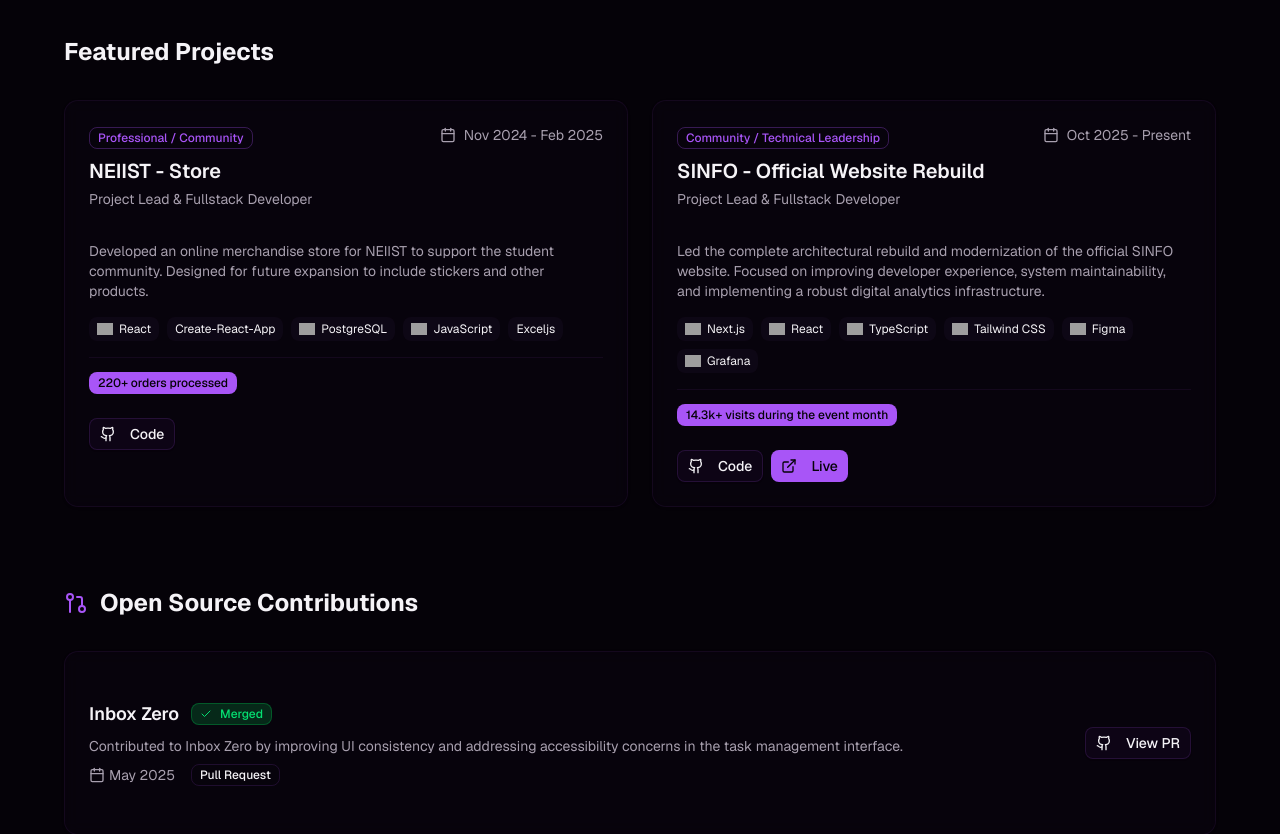
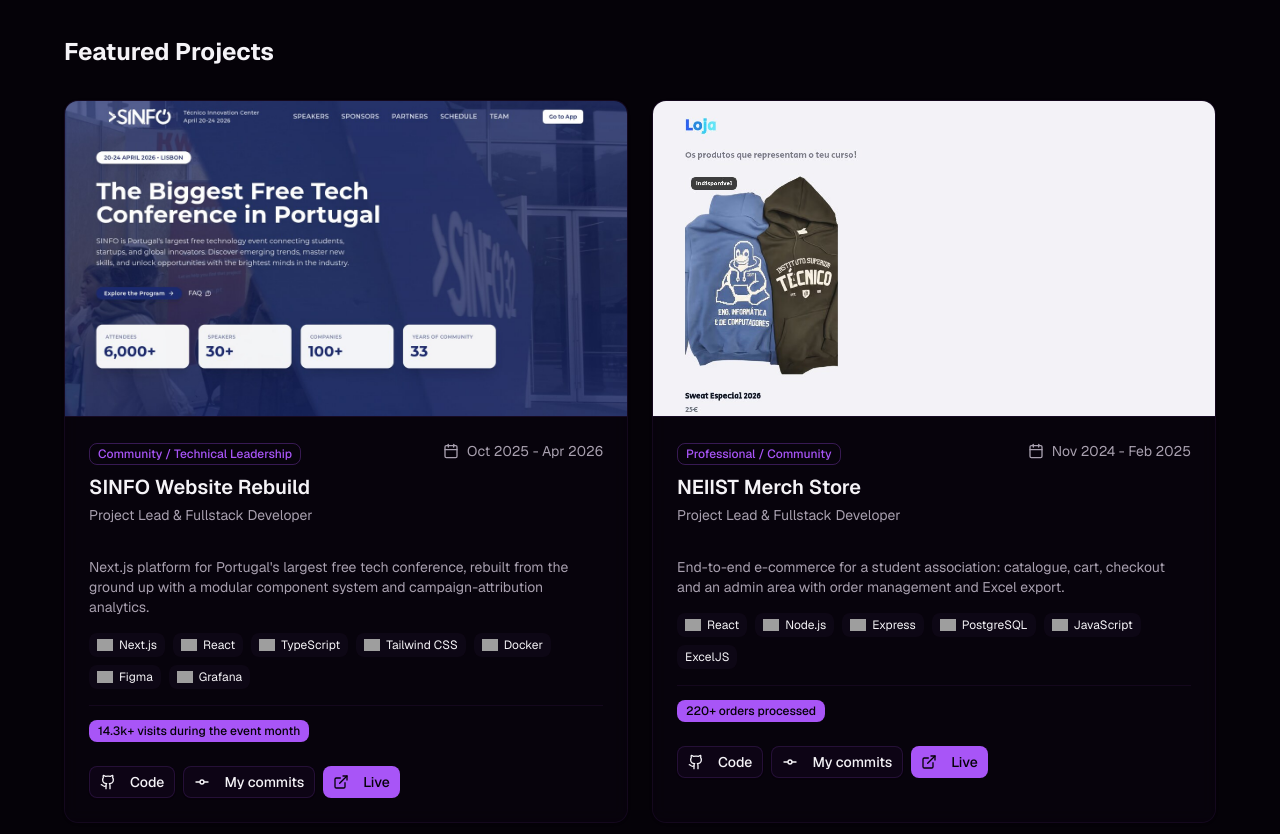
Before and after one commit to Francisca105/portfolio, a Next.js app: page /projects in a window 1280 px wide. Shown: the part 280-1114 px from the top of the page. Built offline with nearby package versions, Linux system fonts and the light colour scheme; grey boxes are pictures that could not be loaded.

Commit message:
feat: add screenshots, problem/solution/result and commit links to projects

```diff
--- a/public/me.json
+++ b/public/me.json
@@ -246,56 +246,76 @@
   ],
   "projects": [
     {
-      "title": "NEIIST - Store",
-      "context": "Professional / Community",
-      "role": "Project Lead & Fullstack Developer",
-      "start": "2024-11",
-      "end": "2025-02",
-      "description": "Developed an online merchandise store for NEIIST to support the student community. Designed for future expansion to include stickers and other products.",
-      "technologies": [
-        "React",
-        "Create-React-App",
-        "PostgreSQL",
-        "JavaScript",
-        "Exceljs"
-      ],
-      "proof_of_competence": {
-        "metrics": {
-          "badge": "220+ orders processed"
-        },
-        "technical": "Automated order export system using Exceljs"
-      },
-      "links": {
-        "github": "https://github.com/Francisca105/neiist-website/tree/feature/new-shop"
-      }
-    },
-    {
-      "title": "SINFO - Official Website Rebuild",
+      "id": "sinfo-rebuild",
+      "title": "SINFO Website Rebuild",
       "context": "Community / Technical Leadership",
       "role": "Project Lead & Fullstack Developer",
       "start": "2025-10",
       "end": "2026-04",
-      "is_current": true,
-      "description": "Led the complete architectural rebuild and modernization of the official SINFO website. Focused on improving developer experience, system maintainability, and implementing a robust digital analytics infrastructure.",
+      "is_current": false,
+      "description": "Next.js platform for Portugal's largest free tech conference, rebuilt from the ground up with a modular component system and campaign-attribution analytics.",
+      "problem": "The legacy site was hard to change and nobody could tell which campaigns actually brought attendees.",
+      "solution": "Rebuilt the site on Next.js App Router, TypeScript and Tailwind as a modular component system for schedule, speakers and sponsors. Dockerised staging and production. Added referral attribution through ref query params feeding Grafana dashboards. Led a team of junior developers: scope, timelines and mentoring.",
+      "result": "Served SINFO 33 in April 2026: 14.3k visits in the event month, 6,000+ visits and 10,000+ page views per month since. 35+ commits merged upstream.",
       "technologies": [
         "Next.js",
         "React",
         "TypeScript",
         "Tailwind CSS",
+        "Docker",
         "Figma",
         "Grafana"
       ],
+      "image": {
+        "src": "/projects/sinfo.jpg",
+        "alt": "Homepage of the rebuilt SINFO website"
+      },
       "proof_of_competence": {
         "metrics": {
           "badge": "14.3k+ visits during the event month",
           "engagement": "6,000+ visits and 10,000+ page views per month",
-          "analytics_impact": "Engineered a custom referral tracking system (ref query params) integrated with Grafana"
-        },
-        "technical": "Architected a modular frontend using Next.js and implemented real-time marketing attribution dashboards to monitor traffic sources and campaign effectiveness."
+          "analytics_impact": "Referral tracking via ref params feeding Grafana"
+        }
       },
       "links": {
         "github": "https://github.com/Francisca105/sinfo-website",
-        "live": "http://sinfo.falmeida.dev/"
+        "live": "https://sinfo.falmeida.dev/",
+        "commits": "https://github.com/sinfo/sinfo-website/commits?author=Francisca105"
+      }
+    },
+    {
+      "id": "neiist-store",
+      "title": "NEIIST Merch Store",
+      "context": "Professional / Community",
+      "role": "Project Lead & Fullstack Developer",
+      "start": "2024-11",
+      "end": "2025-02",
+      "is_current": false,
+      "description": "End-to-end e-commerce for a student association: catalogue, cart, checkout and an admin area with order management and Excel export.",
+      "problem": "Merch orders were collected through forms and reconciled by hand in spreadsheets.",
+      "solution": "Built the catalogue, cart, checkout and an admin area with order management and Excel export (ExcelJS) on the existing React, Express and PostgreSQL codebase. Shipped as 8 merged pull requests, including the mobile cart fixes.",
+      "result": "220+ orders processed through the store, with order exports replacing manual spreadsheet reconciliation.",
+      "technologies": [
+        "React",
+        "Node.js",
+        "Express",
+        "PostgreSQL",
+        "JavaScript",
+        "ExcelJS"
+      ],
+      "image": {
+        "src": "/projects/neiist-store.jpg",
+        "alt": "NEIIST merch store page"
+      },
+      "proof_of_competence": {
+        "metrics": {
+          "badge": "220+ orders processed"
+        }
+      },
+      "links": {
+        "github": "https://github.com/Francisca105/neiist-website/tree/feature/new-shop",
+        "live": "https://neiist.tecnico.ulisboa.pt/pt/shop",
+        "commits": "https://github.com/neiist-dev/neiist-website/commits?author=Francisca105"
       }
     }
   ],
--- a/src/components/projects/project-dialog.tsx
+++ b/src/components/projects/project-dialog.tsx
@@ -1,6 +1,13 @@
 "use client";
 
-import { Calendar, ExternalLink, Github, User } from "lucide-react";
+import {
+  Calendar,
+  ExternalLink,
+  GitCommitHorizontal,
+  Github,
+  User,
+} from "lucide-react";
+import Image from "next/image";
 import { SkillIcon } from "@/components/skill-icon";
 import { Badge } from "@/components/ui/badge";
 import { Button } from "@/components/ui/button";
@@ -12,6 +19,7 @@ import {
   DialogTitle,
 } from "@/components/ui/dialog";
 import { formatMonth } from "@/lib/format-date";
+import { assetPath } from "@/lib/paths";
 import type { Icons, Project } from "@/types/portfolio";
 
 interface ProjectDialogProps {
@@ -32,11 +40,35 @@ export function ProjectDialog({
     metrics?.analytics_impact,
   ].filter((m): m is string => !!m);
 
+  // Problem -> Solution -> Result, shown only for the parts that exist.
+  const story = [
+    { label: "Problem", text: project?.problem, emphasis: false },
+    { label: "Solution", text: project?.solution, emphasis: false },
+    { label: "Result", text: project?.result, emphasis: true },
+  ].flatMap((step) => (step.text ? [{ ...step, text: step.text }] : []));
+
   return (
     <Dialog open={!!project} onOpenChange={(open) => !open && onClose()}>
       <DialogContent className="max-w-[calc(100%-2rem)] sm:max-w-2xl max-h-[85vh] overflow-y-auto">
         {project && (
           <>
+            {project.image && (
+              // The wrapper keeps the aspect-ratio box from being a direct
+              // grid item of the dialog: a stretched grid item ignores its
+              // aspect ratio, collapses its row and overlaps the text below.
+              <div>
+                <div className="relative aspect-video overflow-hidden rounded-lg border border-border/50 bg-secondary/30">
+                  <Image
+                    src={assetPath(project.image.src)}
+                    alt={project.image.alt}
+                    fill
+                    sizes="(min-width: 640px) 42rem, 100vw"
+                    className="object-cover object-top"
+                  />
+                </div>
+              </div>
+            )}
+
             <DialogHeader>
               <Badge
                 variant="outline"
@@ -65,6 +97,27 @@ export function ProjectDialog({
             <p className="text-sm text-muted-foreground leading-relaxed">
               {project.description}
             </p>
+
+            {story.length > 0 && (
+              <div className="space-y-4 rounded-lg border border-border/50 bg-secondary/30 p-4">
+                {story.map((step) => (
+                  <div key={step.label}>
+                    <h4 className="text-xs font-medium uppercase tracking-wider text-primary mb-1">
+                      {step.label}
+                    </h4>
+                    <p
+                      className={
+                        step.emphasis
+                          ? "text-sm font-medium text-foreground"
+                          : "text-sm text-muted-foreground"
+                      }
+                    >
+                      {step.text}
+                    </p>
+                  </div>
+                ))}
+              </div>
+            )}
 
             {project.proof_of_competence?.technical && (
               <div className="rounded-lg border border-border/50 bg-secondary/30 p-4">
@@ -101,27 +154,28 @@ export function ProjectDialog({
                   Technologies
                 </h4>
                 <div className="flex flex-wrap gap-2">
-                  {project.technologies.map((tech) => (
+                  {project.technologies.map((tech) => {
+                    const icons = getSkillIcon(tech);
+                    return (
                       <div
                         key={tech}
                         className="flex items-center gap-1.5 px-2 py-1 bg-secondary/50 rounded-md text-xs"
                       >
-                      {getSkillIcon(tech) && (
-                        <SkillIcon
-                          icons={getSkillIcon(tech) ?? null}
-                          name={tech}
-                          size={16}
-                        />
+                        {icons && (
+                          <SkillIcon icons={icons} name={tech} size={16} />
                         )}
                         <span className="text-foreground">{tech}</span>
                       </div>
-                  ))}
+                    );
+                  })}
                 </div>
               </div>
             )}
 
-            {(project.links?.github || project.links?.live) && (
-              <div className="flex gap-2 pt-2">
+            {(project.links?.github ||
+              project.links?.commits ||
+              project.links?.live) && (
+              <div className="flex flex-wrap gap-2 pt-2">
                 {project.links?.github && (
                   <Button asChild variant="outline" size="sm">
                     <a
@@ -131,6 +185,18 @@ export function ProjectDialog({
                     >
                       <Github className="h-4 w-4 mr-2" />
                       View Code
+                    </a>
+                  </Button>
+                )}
+                {project.links?.commits && (
+                  <Button asChild variant="outline" size="sm">
+                    <a
+                      href={project.links.commits}
+                      target="_blank"
+                      rel="noopener noreferrer"
+                    >
+                      <GitCommitHorizontal className="h-4 w-4 mr-2" />
+                      My commits
                     </a>
                   </Button>
                 )}
--- a/src/components/projects/projects-view.tsx
+++ b/src/components/projects/projects-view.tsx
@@ -5,21 +5,27 @@ import {
   Calendar,
   Check,
   ExternalLink,
+  GitCommitHorizontal,
   Github,
   GitPullRequest,
 } from "lucide-react";
-import { useState } from "react";
+import Image from "next/image";
+import { type MouseEvent, useState } from "react";
 import { ProjectDialog } from "@/components/projects/project-dialog";
 import { SkillIcon } from "@/components/skill-icon";
 import { Badge } from "@/components/ui/badge";
 import { Button } from "@/components/ui/button";
 import { Card, CardContent, CardHeader, CardTitle } from "@/components/ui/card";
 import { formatMonth } from "@/lib/format-date";
+import { assetPath } from "@/lib/paths";
 import type { PortfolioData, Project } from "@/types/portfolio";
 
 interface ProjectsViewProps {
   data: PortfolioData;
 }
+
+// A click on a link inside the card must not also open the dialog.
+const stopPropagation = (event: MouseEvent) => event.stopPropagation();
 
 export function ProjectsView({ data }: ProjectsViewProps) {
   const [selectedProject, setSelectedProject] = useState<Project | null>(null);
@@ -65,6 +71,10 @@ export function ProjectsView({ data }: ProjectsViewProps) {
             {data.projects.map((project, index) => (
               <motion.div
                 key={project.title}
+                // Anchor target for links such as /projects#sinfo-rebuild;
+                // scroll-mt keeps it clear of the fixed navbar.
+                id={project.id}
+                className="scroll-mt-24"
                 initial={{ opacity: 0, y: 20 }}
                 whileInView={{ opacity: 1, y: 0 }}
                 viewport={{ once: true }}
@@ -82,8 +92,21 @@ export function ProjectsView({ data }: ProjectsViewProps) {
                       setSelectedProject(project);
                     }
                   }}
-                  className="h-full cursor-pointer border-border/50 bg-card/50 backdrop-blur-sm hover:border-primary/30 transition-all duration-300 hover:-translate-y-1 hover:shadow-lg hover:shadow-primary/10 active:scale-[0.98]"
+                  className="h-full overflow-hidden cursor-pointer border-border/50 bg-card/50 backdrop-blur-sm hover:border-primary/30 transition-all duration-300 hover:-translate-y-1 hover:shadow-lg hover:shadow-primary/10 active:scale-[0.98]"
                 >
+                  {project.image && (
+                    // -mt-6 cancels the card's top padding so the screenshot
+                    // sits flush with the rounded top edge.
+                    <div className="relative -mt-6 aspect-video border-b border-border/50 bg-secondary/30">
+                      <Image
+                        src={assetPath(project.image.src)}
+                        alt={project.image.alt}
+                        fill
+                        sizes="(min-width: 768px) 50vw, 100vw"
+                        className="object-cover object-top"
+                      />
+                    </div>
+                  )}
                   <CardHeader>
                     <div className="flex flex-col gap-3 sm:flex-row sm:items-start sm:justify-between">
                       <div>
@@ -133,7 +156,7 @@ export function ProjectsView({ data }: ProjectsViewProps) {
                     </div>
 
                     {/* Metrics */}
-                    {project.proof_of_competence?.metrics && (
+                    {project.proof_of_competence?.metrics?.badge && (
                       <div className="pt-3 border-t border-border/50">
                         <Badge className="bg-primary text-primary-foreground">
                           {project.proof_of_competence.metrics.badge}
@@ -143,17 +166,30 @@ export function ProjectsView({ data }: ProjectsViewProps) {
 
                     {/* Links */}
                     {project.links && (
-                      <div className="flex gap-2 pt-2">
+                      <div className="flex flex-wrap gap-2 pt-2">
                         {project.links.github && (
                           <Button asChild variant="outline" size="sm">
                             <a
                               href={project.links.github}
                               target="_blank"
                               rel="noopener noreferrer"
-                              onClick={(e) => e.stopPropagation()}
+                              onClick={stopPropagation}
                             >
                               <Github className="h-4 w-4 mr-2" />
                               Code
+                            </a>
+                          </Button>
+                        )}
+                        {project.links.commits && (
+                          <Button asChild variant="outline" size="sm">
+                            <a
+                              href={project.links.commits}
+                              target="_blank"
+                              rel="noopener noreferrer"
+                              onClick={stopPropagation}
+                            >
+                              <GitCommitHorizontal className="h-4 w-4 mr-2" />
+                              My commits
                             </a>
                           </Button>
                         )}
@@ -163,7 +199,7 @@ export function ProjectsView({ data }: ProjectsViewProps) {
                               href={project.links.live}
                               target="_blank"
                               rel="noopener noreferrer"
-                              onClick={(e) => e.stopPropagation()}
+                              onClick={stopPropagation}
                             >
                               <ExternalLink className="h-4 w-4 mr-2" />
                               Live
--- a/src/lib/portfolio-schema.ts
+++ b/src/lib/portfolio-schema.ts
@@ -49,6 +49,18 @@ const linksSchema = z
   .object({
     github: z.string().optional(),
     live: z.string().optional(),
+    // Commit history filtered by author, for work merged into an
+    // organisation's repository rather than a personal one.
+    commits: z.string().optional(),
+  })
+  .optional()
+  .catch(undefined);
+
+const imageSchema = z
+  .object({
+    // Path under /public, e.g. "/projects/sinfo.jpg".
+    src: safeString,
+    alt: safeString,
   })
   .optional()
   .catch(undefined);
@@ -186,14 +198,22 @@ const educationSchema = z.object({
 });
 
 const projectSchema = z.object({
+  // DOM id of the project card, so other pages can link to /projects#<id>.
+  id: optionalString,
   title: safeString,
   context: safeString,
   role: safeString,
   start: dateString,
   end: dateString,
   is_current: z.boolean().catch(false),
+  // One-line summary shown on the card. The three fields below tell the
+  // full story in the project dialog.
   description: safeString,
+  problem: optionalString,
+  solution: optionalString,
+  result: optionalString,
   technologies: safeStringArray,
+  image: imageSchema,
   proof_of_competence: proofOfCompetenceSchema,
   links: linksSchema,
 });
@@ -250,6 +270,8 @@ export type StarHighlight = z.infer<typeof starHighlightSchema>;
 export type ProofOfCompetence = NonNullable<
   z.infer<typeof proofOfCompetenceSchema>
 >;
+export type ProjectLinks = NonNullable<z.infer<typeof linksSchema>>;
+export type ProjectImage = NonNullable<z.infer<typeof imageSchema>>;
 export type Role = z.infer<typeof roleSchema>;
 export type IndustryExperience = z.infer<typeof industryExperienceSchema>;
 export type UniversityRole = z.infer<typeof universityRoleSchema>;
```
Also changed, not shown: public/projects/neiist-store.jpg (added), public/projects/sinfo.jpg (added). Lines whose indentation alone changed are shown as unchanged.
